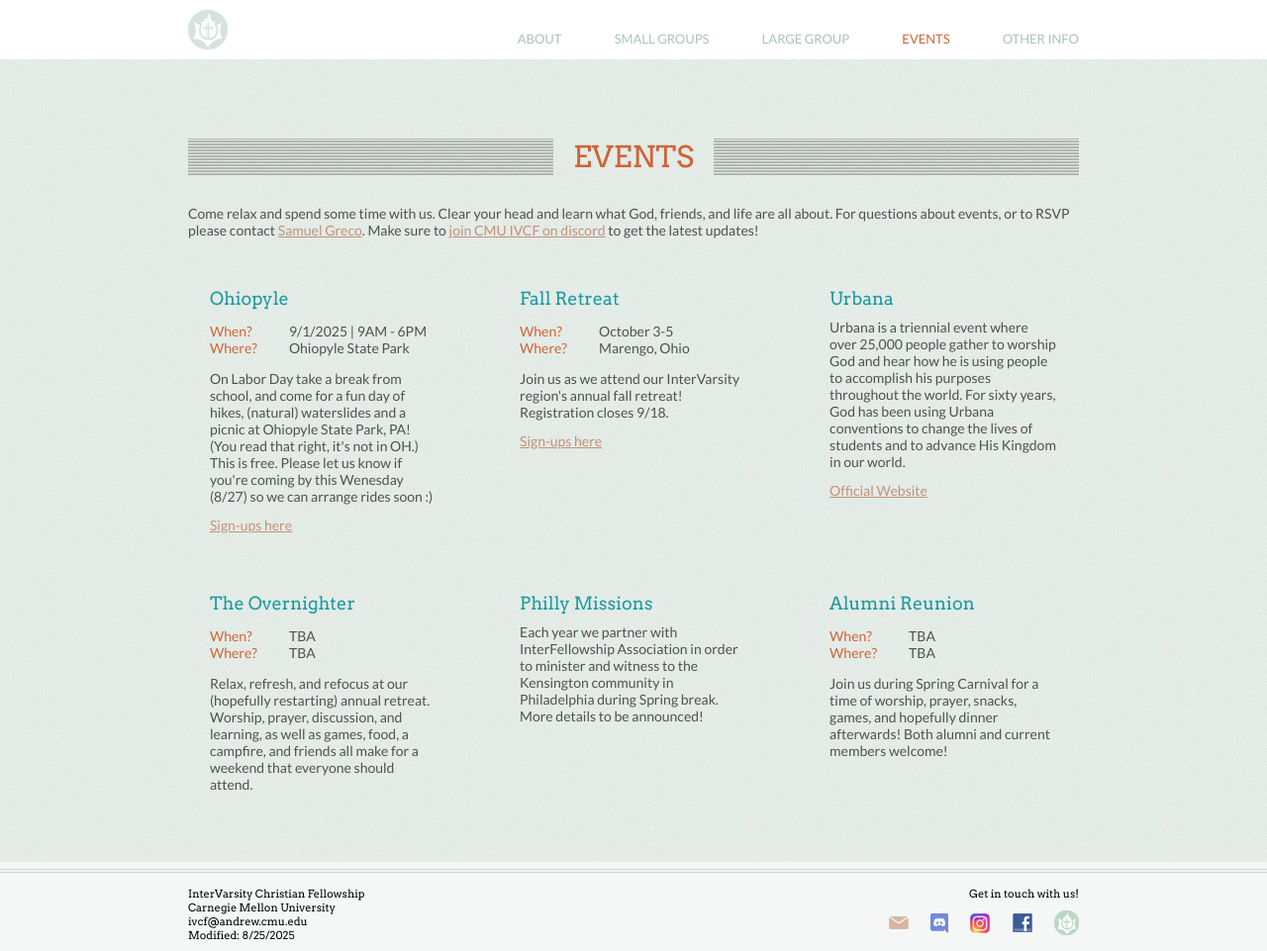
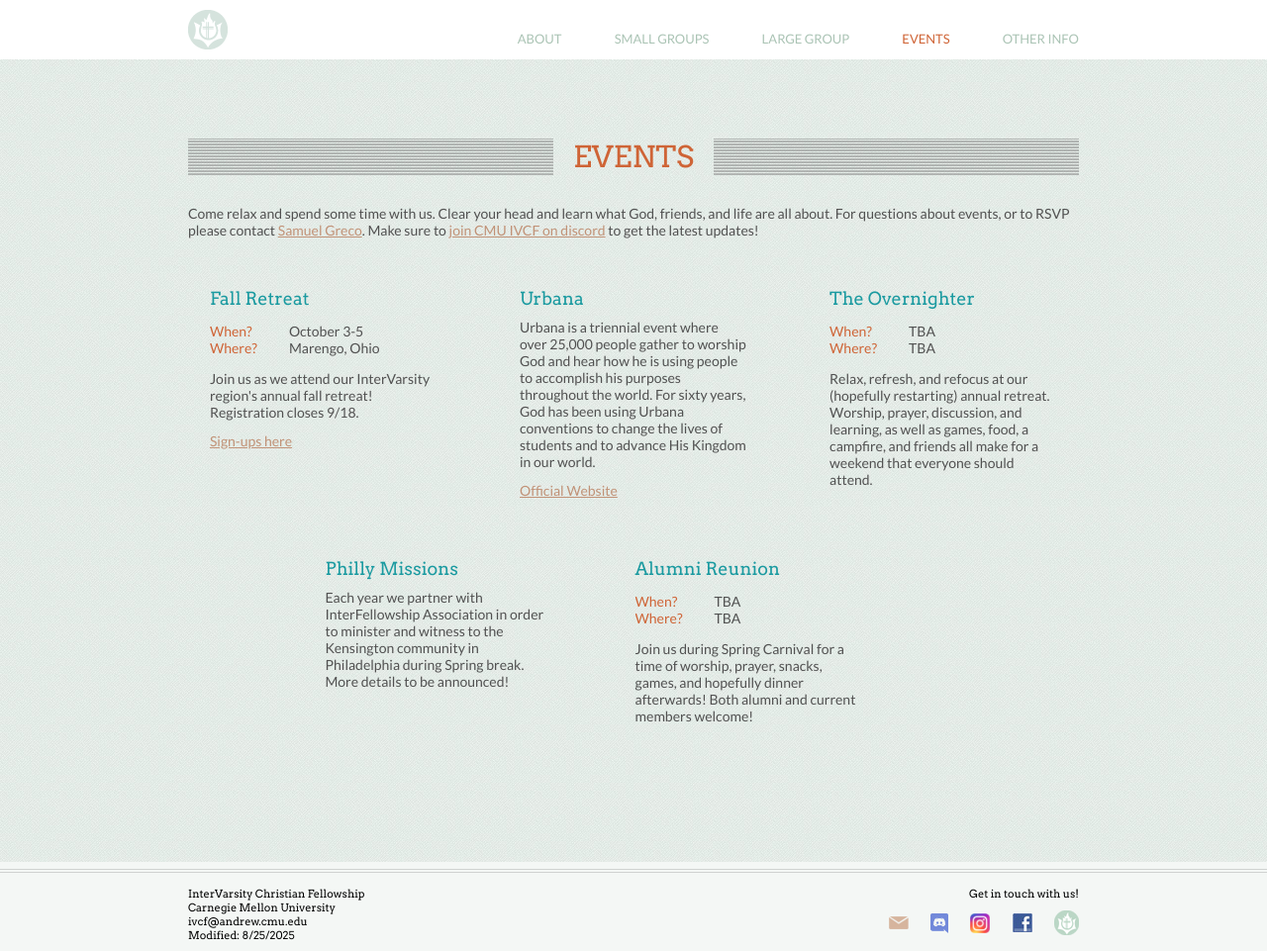
Before and after one commit to ivcf-cmu/ivcf-cmu.github.io, a Jekyll site: the page built from events.md, in a window 1280 px wide and 961 px high. Shown: the whole window at 99% size. Built offline with Jekyll 4.4.1, drawn with Linux system fonts in a browser that asks for light colours.

Commit message:
Removed Ohiopyle information

```diff
--- a/events.md
+++ b/events.md
@@ -11,7 +11,7 @@
 <div class="content-events">
 	<div class="cogs">
 
-		<div class="tricolumn">
+		<!-- <div class="tricolumn">
 			<h2>Ohiopyle</h2>
 			<dl>
 				<dt>When?&nbsp;</dt><dd>9/1/2025 | 9AM - 6PM</dd>
@@ -24,7 +24,7 @@
 			<a href="https://forms.gle/Vrmds4qMH5HHX2PC8" target="_blank">
 			  Sign-ups here
 			</a>
-		</div>
+		</div> -->
 
 		<div class="tricolumn">
 			<h2>Fall Retreat</h2>
```
